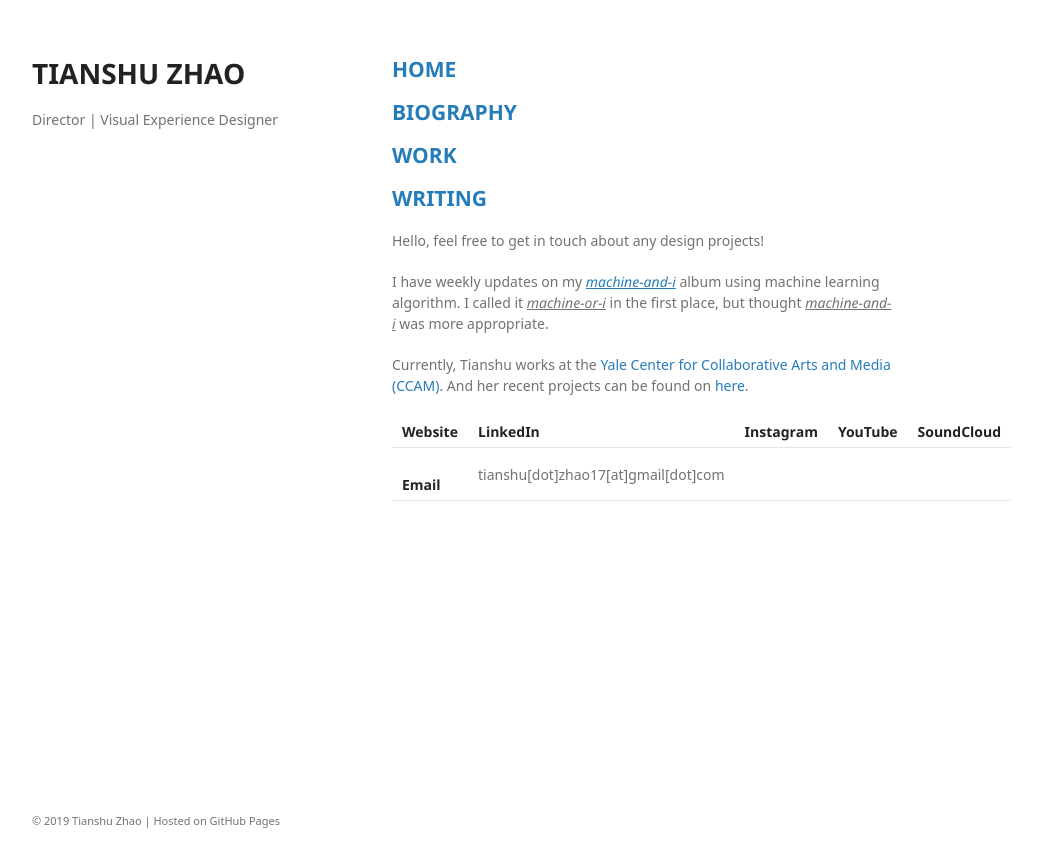
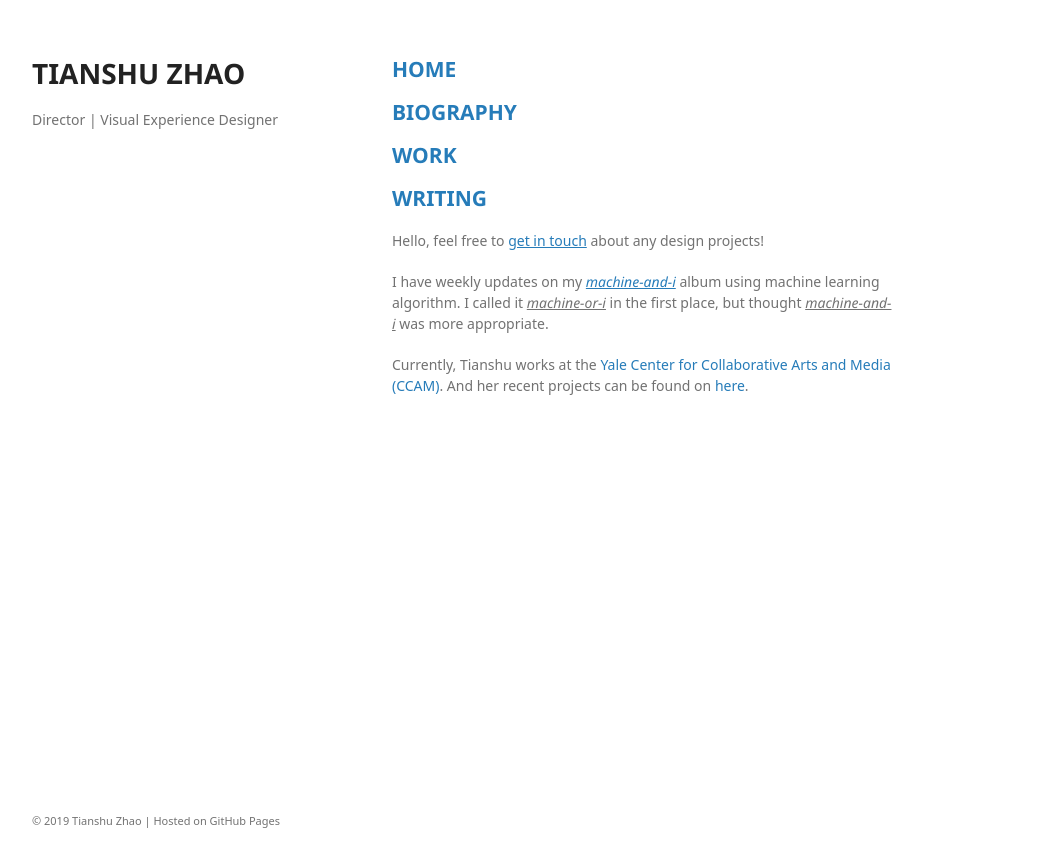
Before and after one commit to tianshu-z/tianshu-z.github.io, a Jekyll site: the page built from index.md, in a window 1280 px wide. Shown: the top 867 px of the page, without its empty margins (178-1220 px from the left). Built offline with Jekyll 4.4.1, drawn with Linux system fonts in a browser that asks for light colours; some web fonts are replaced; our own code applies the rules of GitHub Pages for plain Markdown files.

Commit message:
Update index.md

```diff
--- a/index.md
+++ b/index.md
@@ -6,12 +6,12 @@
 
 ## [WRITING](writing.html)
 
-<p>Hello, feel free to get in touch about any design projects!</p>
+
+
+
+<p>Hello, feel free to <a href = "https://tianshu-z.github.io/biography.html"><u>get in touch</u></a> about any design projects!</p>
 
 <p>I have weekly updates on my <a href = "https://soundcloud.com/zoe-zhao-676421317/sets/machine-or-i"><i><u>machine-and-i</u></i></a> album using machine learning algorithm. I called it <i><u>machine-or-i</u></i> in the first place, but thought <i><u>machine-and-i</u></i> was more appropriate.</p>
 
 <p>Currently, Tianshu works at the <a href="https://ccam.yale.edu"> Yale Center for Collaborative Arts and Media (CCAM)</a>.
 And her recent projects can be found on <a href="https://tianshu-z.github.io/work.html">here</a>.</p>
-
-<a href="https://tianshu-z.github.io"><strong>Website</strong></a> | <a href="https://www.linkedin.com/in/tianshu-zhao-60348766/"><strong>LinkedIn</strong></a> | <a href="https://www.instagram.com/zoe_zhao17"><strong>Instagram</strong></a> | <a href="https://www.youtube.com/channel/UCl8aHmXObdkvdteCA-g0PMg?view_as=subscriber"><strong>YouTube</strong></a> | <a href = "https://soundcloud.com/you/tracks"><strong>SoundCloud</strong></a>
-<br><strong>Email</strong> | tianshu[dot]zhao17[at]gmail[dot]com
```
